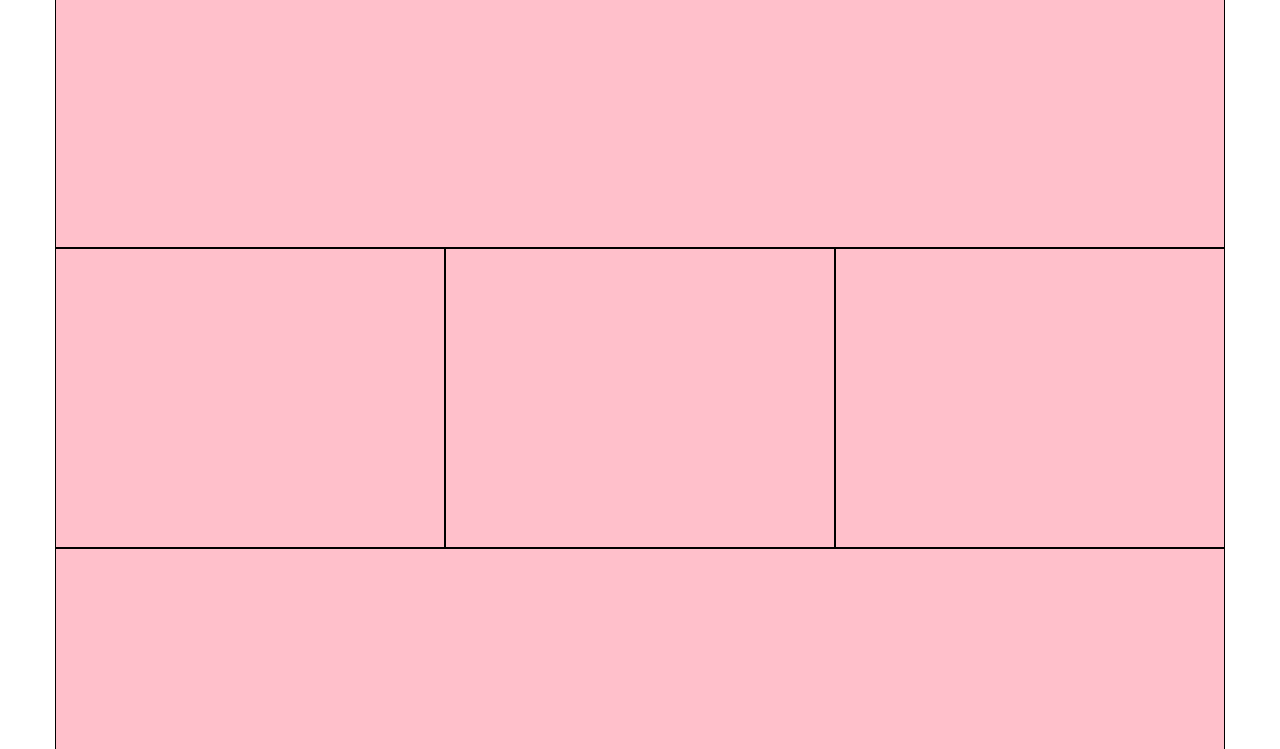
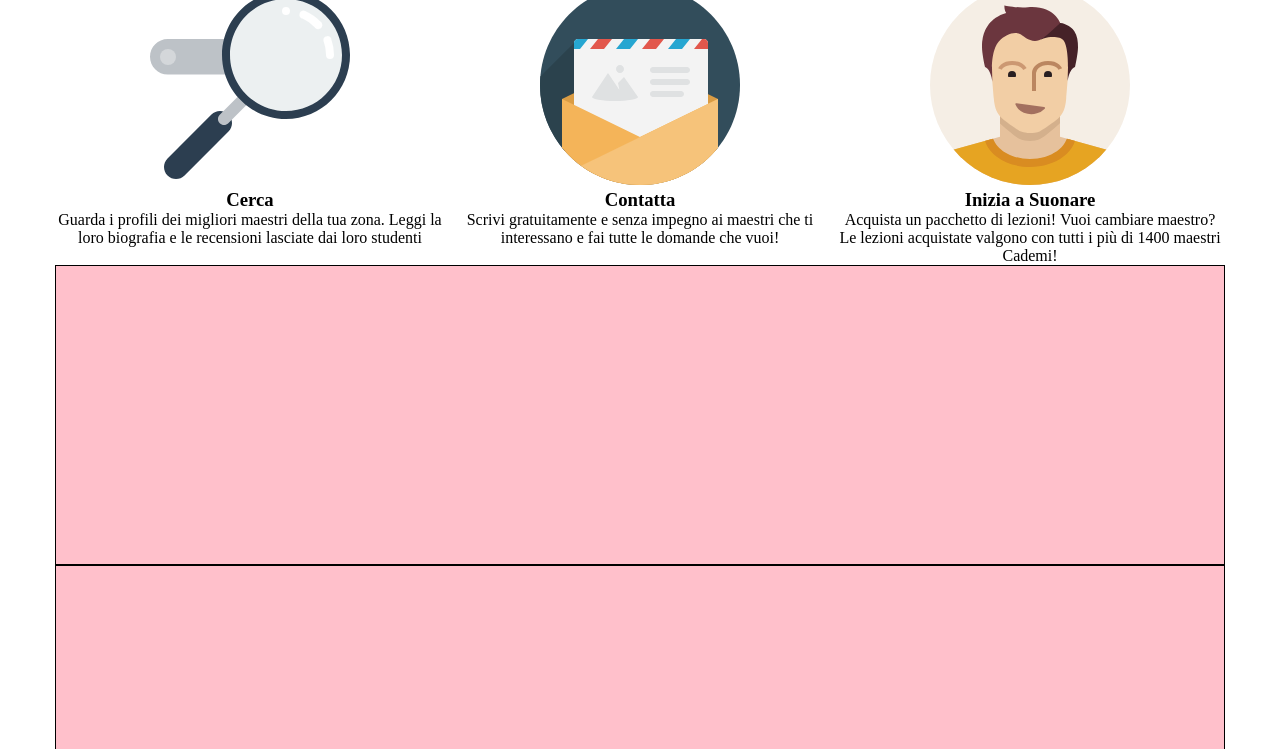
Before and after one commit to CassiniHub/html-css-resp-wannabe-12bool, a plain HTML site: page index.html in a window 1280 px wide. Shown: the part 351-1100 px from the top of the page. Drawn offline with Linux system fonts and the light colour scheme.

Commit message:
Steps section desktop
- Added content to steps section ready for desktop viewport

```diff
--- a/css/master.css
+++ b/css/master.css
@@ -1,3 +1,5 @@
+
+
 /***********************
 -------- COMMON --------
 ************************/
@@ -6,17 +8,14 @@ img {
   max-height: 200px;
 }
 
-
-
-
+#lezioni,
+#steps{
+  text-align: center;
+}
 
 /***********************
 ------- LEZIONI --------
 ************************/
-
-#lezioni{
-  text-align: center;
-}
 
 #lezioni .row>.left,
 #lezioni .row>.right {
@@ -33,7 +32,10 @@ img {
   background-color: pink;
 }
 
-
 /***********************
 -------- STEPS ---------
 ************************/
+
+#steps img {
+  height: 200px;
+}
--- a/index.html
+++ b/index.html
@@ -44,28 +44,34 @@
 
       <div class="row">
         <div class="col-xs-12 col-md-12 col-lg-12">
-          <div class="debug">
-
+          <div class="title">
+            <h1>Come Funziona</h1>
           </div>
         </div>
       </div>
 
       <div class="row">
         <div class="col-xs-12 col-md-4 col-lg-4">
-          <div class="debug">
-
+          <div class="left">
+            <img src="img/search.svg" alt="">
+            <h3>Cerca</h3>
+            Guarda i profili dei migliori maestri della tua zona. Leggi la loro biografia e le recensioni lasciate dai loro studenti
           </div>
         </div>
 
         <div class="col-xs-12 col-md-4 col-lg-4">
-          <div class="debug">
-
+          <div class="central">
+            <img src="img/letter.svg" alt="">
+            <h3>Contatta</h3>
+            Scrivi gratuitamente e senza impegno ai maestri che ti interessano e fai tutte le domande che vuoi!
           </div>
         </div>
 
         <div class="col-xs-12 col-md-4 col-lg-4">
-          <div class="debug">
-
+          <div class="right">
+            <img src="img/male.svg" alt="">
+            <h3>Inizia a Suonare</h3>
+            Acquista un pacchetto di lezioni! Vuoi cambiare maestro? Le lezioni acquistate valgono con tutti i più di 1400 maestri Cademi!
           </div>
         </div>
       </div>
```
Also changed, not shown: 1 other file.
